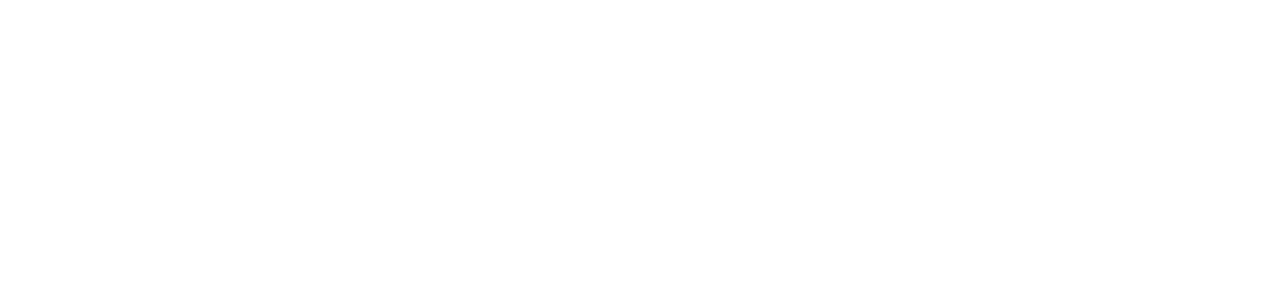
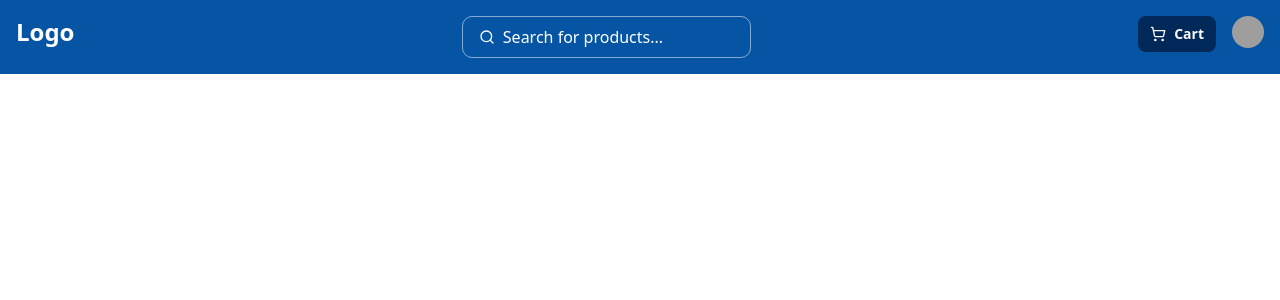
Before and after one commit to Abhinav-not-found/whatBytes-assingment, a Next.js app: page / in a window 1280 px wide. Shown: the top 300 px of the page. Built offline with nearby package versions, Linux system fonts and the light colour scheme; grey boxes are pictures that could not be loaded.

Commit message:
feat: add Navbar with Avatar component

```diff
--- a/package.json
+++ b/package.json
@@ -9,6 +9,7 @@
     "lint": "next lint"
   },
   "dependencies": {
+    "@radix-ui/react-avatar": "^1.1.10",
     "@radix-ui/react-slot": "^1.2.3",
     "class-variance-authority": "^0.7.1",
     "clsx": "^2.1.1",
--- a/src/app/page.js
+++ b/src/app/page.js
@@ -1,9 +1,11 @@
+import Navbar from "@/components/Navbar";
+
 
 
 export default function Home() {
   return (
     <>
-
+      <Navbar/>
     </>
   );
 }
--- /dev/null
+++ b/src/components/Navbar.jsx
@@ -0,0 +1,33 @@
+import { Avatar, AvatarFallback, AvatarImage } from "@/components/ui/avatar";
+import { Button } from "@/components/ui/button";
+import { Search, ShoppingCart } from "lucide-react";
+
+const Navbar = () => {
+  return (
+    <header className='flex justify-between bg-[#0655A5] text-white p-4'>
+      <div>
+        <p className='font-semibold text-2xl'>Logo</p>
+      </div>
+      <div className='flex items-center gap-2 p-2 px-4 border border-white/50 rounded-lg'>
+        <Search className='size-4' />
+        <input
+          type='text'
+          placeholder='Search for products...'
+          className='outline-none placeholder:text-white'
+        />
+      </div>
+      <div className='flex gap-4'>
+        <Button className={"flex gap-2 bg-[#002859]"}>
+          <ShoppingCart />
+          <p>Cart</p>
+        </Button>
+        <Avatar>
+          <AvatarFallback>A</AvatarFallback>
+          <AvatarImage src='https://github.com/shadcn.png' />
+        </Avatar>
+      </div>
+    </header>
+  );
+};
+
+export default Navbar;
--- /dev/null
+++ b/src/components/ui/avatar.jsx
@@ -0,0 +1,47 @@
+"use client"
+
+import * as React from "react"
+import * as AvatarPrimitive from "@radix-ui/react-avatar"
+
+import { cn } from "@/lib/utils"
+
+function Avatar({
+  className,
+  ...props
+}) {
+  return (
+    (<AvatarPrimitive.Root
+      data-slot="avatar"
+      className={cn("relative flex size-8 shrink-0 overflow-hidden rounded-full", className)}
+      {...props} />)
+  );
+}
+
+function AvatarImage({
+  className,
+  ...props
+}) {
+  return (
+    (<AvatarPrimitive.Image
+      data-slot="avatar-image"
+      className={cn("aspect-square size-full", className)}
+      {...props} />)
+  );
+}
+
+function AvatarFallback({
+  className,
+  ...props
+}) {
+  return (
+    (<AvatarPrimitive.Fallback
+      data-slot="avatar-fallback"
+      className={cn(
+        "bg-muted flex size-full items-center justify-center rounded-full",
+        className
+      )}
+      {...props} />)
+  );
+}
+
+export { Avatar, AvatarImage, AvatarFallback }
--- a/src/components/ui/button.jsx
+++ b/src/components/ui/button.jsx
@@ -5,7 +5,7 @@
 import { cn } from "@/lib/utils"
 
 const buttonVariants = cva(
-  "inline-flex items-center justify-center gap-2 whitespace-nowrap rounded-md text-sm font-medium transition-all disabled:pointer-events-none disabled:opacity-50 [&_svg]:pointer-events-none [&_svg:not([class*='size-'])]:size-4 shrink-0 [&_svg]:shrink-0 outline-none focus-visible:border-ring focus-visible:ring-ring/50 focus-visible:ring-[3px] aria-invalid:ring-destructive/20 dark:aria-invalid:ring-destructive/40 aria-invalid:border-destructive",
+  "inline-flex items-center justify-center gap-2 whitespace-nowrap rounded-md text-sm font-medium transition-all disabled:pointer-events-none disabled:opacity-50 [&_svg]:pointer-events-none [&_svg:not([class*='size-'])]:size-4 shrink-0 [&_svg]:shrink-0 outline-none font-semibold cursor-pointer focus-visible:border-ring focus-visible:ring-ring/50 focus-visible:ring-[3px] aria-invalid:ring-destructive/20 dark:aria-invalid:ring-destructive/40 aria-invalid:border-destructive",
   {
     variants: {
       variant: {
```
Also changed, not shown: 1 other file (tests, documents, lock files or other folders).
